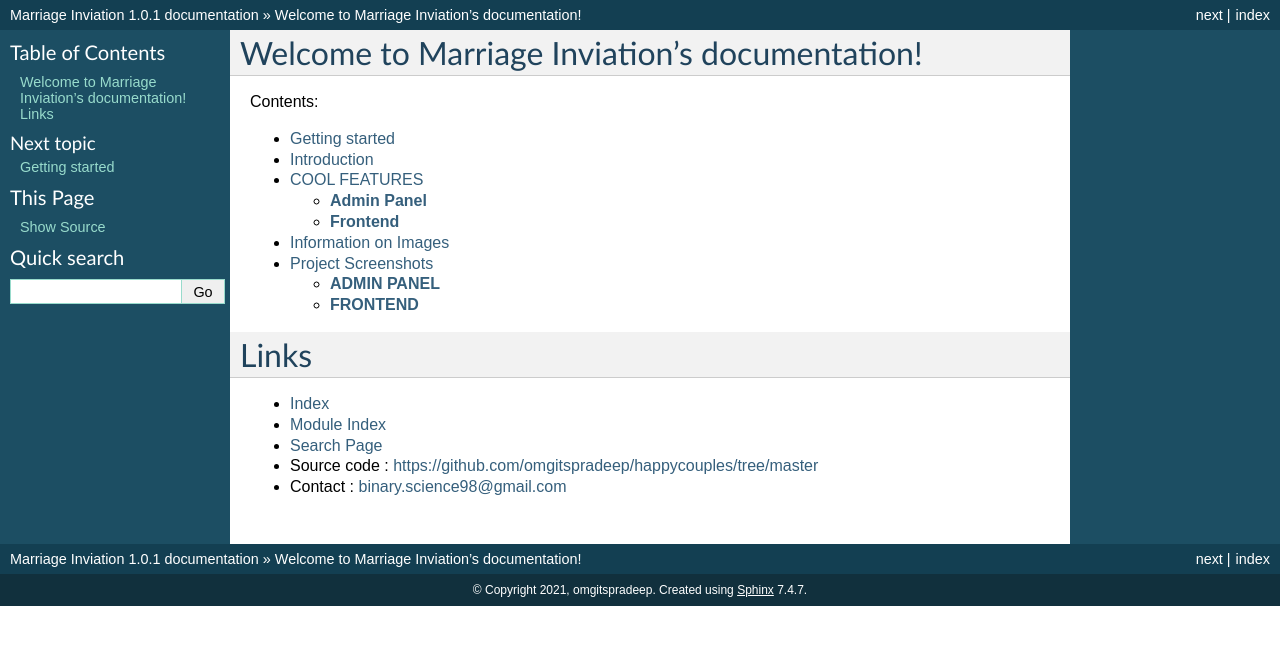
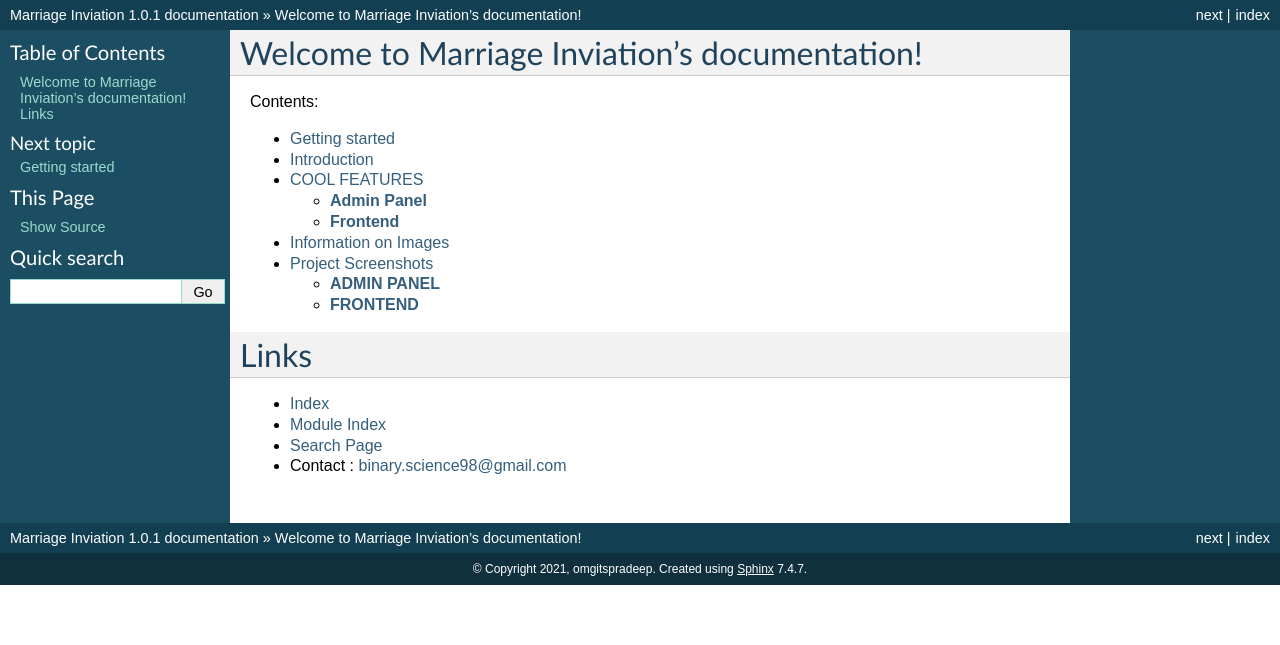
Before and after one commit to omgitspradeep/hello, a Sphinx documentation site: the page built from docs/index.rst, in a window 1280 px wide. Shown: the top 645 px of the page. Built offline with Sphinx 7.4.7, drawn with Linux system fonts in a browser that asks for light colours.

Commit message:
Update index.rst

```diff
--- a/docs/index.rst
+++ b/docs/index.rst
@@ -24,5 +24,4 @@ Links
 * :ref:`genindex`
 * :ref:`modindex`
 * :ref:`search`
-* Source code : https://github.com/omgitspradeep/happycouples/tree/master
 * Contact : binary.science98@gmail.com
```
